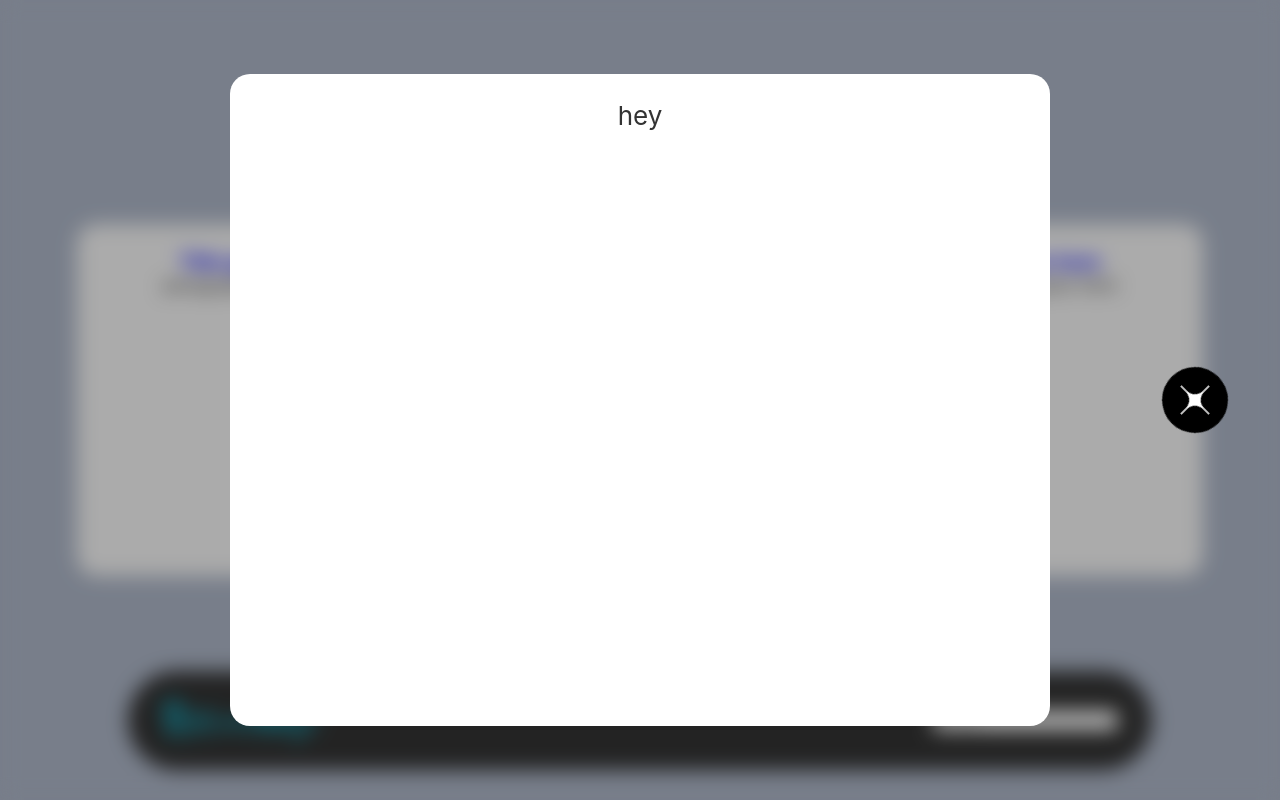
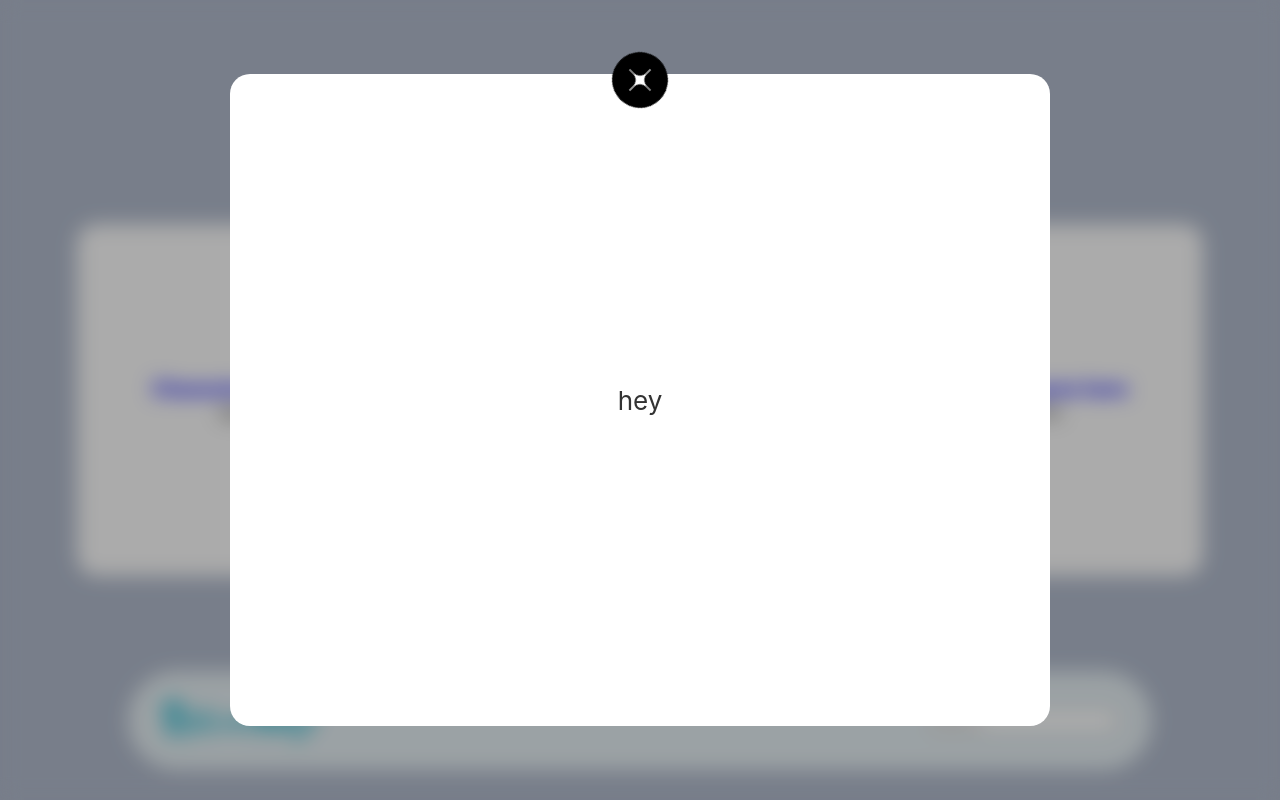
Before and after one commit to aeonyuonmiller/rick-morty, a React (Create React App) app: page / in a window 1280 px wide. Built offline with nearby package versions, Linux system fonts and the light colour scheme; no server answers.

Commit message:
added global colors

```diff
--- a/package.json
+++ b/package.json
@@ -6,6 +6,7 @@
     "@testing-library/jest-dom": "^5.11.4",
     "@testing-library/react": "^11.1.0",
     "@testing-library/user-event": "^12.1.10",
+    "framer-motion": "^5.0.2",
     "react": "^17.0.2",
     "react-dom": "^17.0.2",
     "react-scripts": "4.0.3",
--- a/src/App.js
+++ b/src/App.js
@@ -1,8 +1,30 @@
+import React from "react";
 import "./App.css";
+import { createGlobalStyle } from "styled-components";
 import Card from "./components/Card";
 import Nav from "./components/Nav";
 import Layout from "./components/Layout";
 import Modal from "./components/Modal";
+
+const GlobalStyles = createGlobalStyle`
+html {
+  /* brand foundation */
+  --brand: hsl(200, 100%, 50%);
+  --brand-hue: 200;
+  --brand-saturation: 100%;
+  --brand-lightness: 50%;
+
+  /* light */
+  --brand-light: hsl(var(--brand-hue) var(--brand-saturation) var(var(--brand-lightness)));
+  --text1-light: hsl(var(--brand-hue) var(var(--brand-saturation)) 10%);
+  --text2-light: hsl(var(--brand-hue) 30% 30%);
+  --surface1-light: hsl(var(--brand-hue) 25% 90%);
+  --surface2-light: hsl(var(--brand-hue) 20% 99%);
+  --surface3-light: hsl(var(--brand-hue) 20% 92%);
+  --surface4-light: hsl(var(--brand-hue) 20% 85%);
+  --surface-shadow-light: hsl(var(--brand-hue) 10% 20%);
+  --shadow-strength-light: 0.02;
+}`;
 
 const getMyDataAsync = async () => {
   try {
@@ -22,18 +44,21 @@ getMyDataAsync();
 
 function App() {
   return (
-    <div className="App">
-      <header className="App-header">
-        <Nav />
+    <div>
+      <GlobalStyles />
+      <div className="App">
+        <header className="App-header">
+          <Modal />
 
-        <Modal />
+          <Layout>
+            <Card title="Character goes here" text="species" />
+            <Card title="Character goes here" text="species" />
+            <Card title="Character goes here" text="species" />
+          </Layout>
 
-        <Layout>
-          <Card title="Title goes here" text="paragraph goes here" />
-          <Card title="Title goes here" text="paragraph goes here" />
-          <Card title="Title goes here" text="paragraph goes here" />
-        </Layout>
-      </header>
+          <Nav />
+        </header>
+      </div>
     </div>
   );
 }
--- a/src/components/Card.js
+++ b/src/components/Card.js
@@ -2,6 +2,10 @@ import React from "react";
 import styled from "styled-components";
 
 const Wrapper = styled.div`
+  display: flex;
+  flex-direction: column;
+  justify-content: center;
+  align-items: center;
   background: whitesmoke;
   border-radius: 20px;
   color: #333;
--- a/src/components/CloseButton.js
+++ b/src/components/CloseButton.js
@@ -3,11 +3,17 @@ import styled from "styled-components";
 import Close from "../image/Close.js";
 
 const Wrapper = styled.div`
-  width: 40px;
-  height: 40px;
+  width: 30px;
+  height: 30px;
   border-radius: 50%;
   background-color: black;
   padding: 0.5em;
+  transform: rotate(0deg) scale(1);
+  transition: transform ease-in 0.4s;
+
+  :hover  {
+    transform: rotate(180deg) scale(0.9);
+  }
 `;
 
 export default function CloseButton() {
--- a/src/components/Layout.js
+++ b/src/components/Layout.js
@@ -8,6 +8,14 @@ const Wrapper = styled.div`
   display: grid;
   grid-template-columns: repeat(3, 1fr);
   gap: 0.5em;
+
+  @media (max-width: 1024px) {
+    grid-template-columns: 1fr 1fr;
+  }
+
+  @media (max-width: 768px) {
+    grid-template-columns: 1fr;
+  }
 `;
 
 export default function Layout({ children }) {
--- a/src/components/Modal.js
+++ b/src/components/Modal.js
@@ -3,6 +3,9 @@ import styled from "styled-components";
 import CloseButton from "./CloseButton";
 
 const Wrapper = styled.div`
+  display: flex;
+  justify-content: center;
+  align-items: center;
   position: relative;
   width: 60%;
   height: 600px;
@@ -28,7 +31,8 @@ const Backdrop = styled.div`
 
 const Closer = styled.div`
   position: absolute;
-  right: 2em;
+  top: 2em;
+  /* right: 2em; */
   transform: rotate(45deg);
   z-index: 11;
 `;
--- a/src/components/Nav.js
+++ b/src/components/Nav.js
@@ -4,7 +4,7 @@ import Logo from "../image/Rick_and_Morty.js";
 
 const Wrapper = styled.div`
   box-sizing: border-box;
-  position: absolute;
+  position: fixed;
   display: flex;
   justify-content: space-between;
   align-items: center;
@@ -12,7 +12,7 @@ const Wrapper = styled.div`
   bottom: 30px;
   width: 80%;
   border-radius: 60px;
-  background: #333;
+  background: var(--surface1-light);
 `;
 
 export default function Nav() {
```
Also changed, not shown: src/components/Colors.js (deleted, +0 -29 lines), 2 other files (tests, documents, lock files or other folders).
